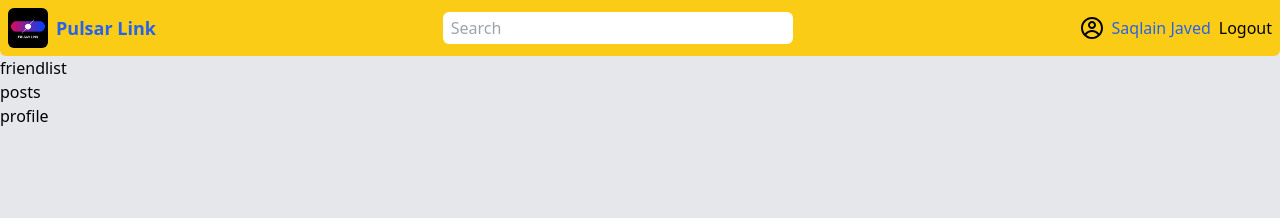
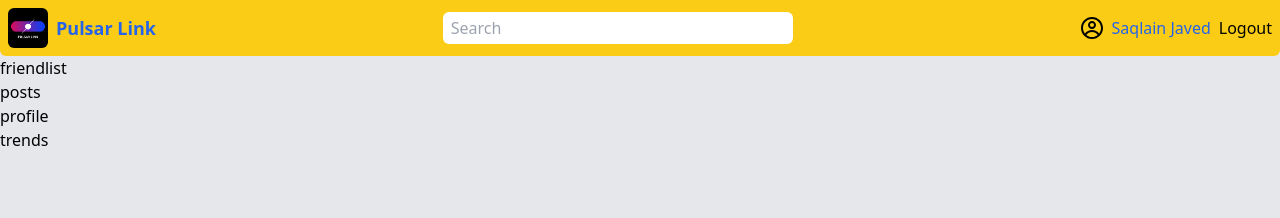
Before and after one commit to saqlain-hub/pulsar-link-clone, a React (Vite) app: page /user/78/profile in a window 1280 px wide. Shown: the top 218 px of the page. Built offline with nearby package versions, Linux system fonts and the light colour scheme.

Commit message:
profile under development

```diff
--- a/src/pages/Profile.jsx
+++ b/src/pages/Profile.jsx
@@ -6,6 +6,7 @@ const Profile = () => {
       <section>friendlist</section>
       <section>posts</section>
       <section>profile</section>
+      <section>trends</section>
     </div>
   );
 };
```
